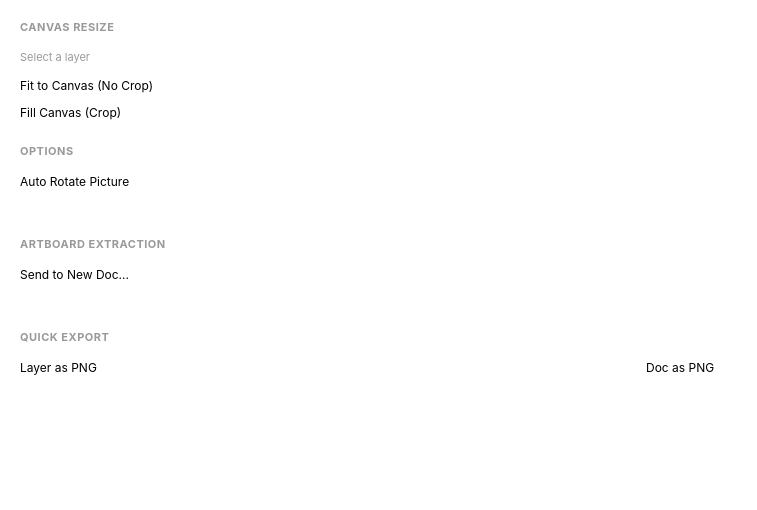
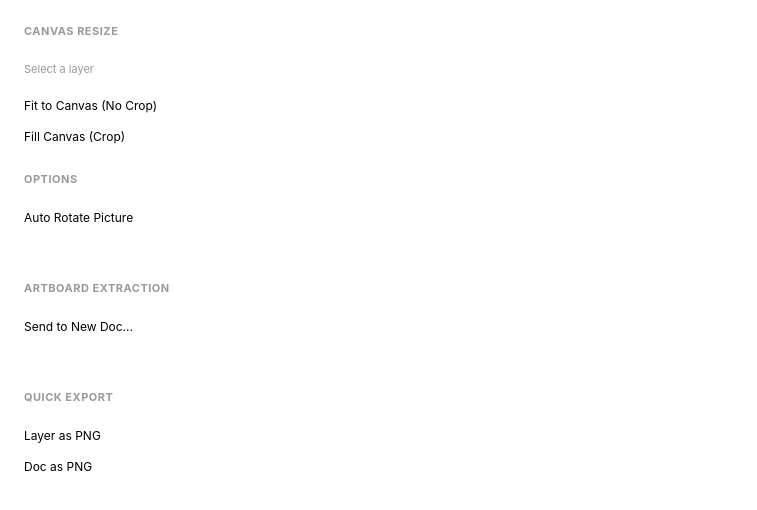
Before and after one commit to prismaticamedia/RESIZE2CANVAS, a plain HTML site: page index.html in a window 1280 px wide. Shown: the whole page, without its empty margins (0-757 px from the left). Drawn offline with Linux system fonts and the light colour scheme.

Commit message:
Fix UI spacing and stack export buttons

```diff
--- a/index.html
+++ b/index.html
@@ -4,9 +4,9 @@
 <head>
     <style>
         :root {
-            --panel-padding: 20px;
-            --section-gap: 24px;
-            --item-gap: 12px;
+            --panel-padding: 24px;
+            --section-gap: 28px;
+            --item-gap: 16px;
         }
 
         body {
@@ -34,13 +34,13 @@
             color: var(--uxp-host-text-color-secondary, #999);
             text-transform: uppercase;
             letter-spacing: 0.5px;
-            margin-bottom: 4px;
+            margin-bottom: 8px;
         }
 
         .section-subtitle {
             font-size: 11px;
             color: var(--uxp-host-text-color-secondary, #999);
-            margin-bottom: 2px;
+            margin-bottom: 6px;
         }
 
         sp-button {
@@ -50,17 +50,13 @@
         .row {
             display: flex;
             align-items: center;
-            gap: 12px;
+            gap: 16px;
         }
 
         .row-spaced {
             display: flex;
             align-items: center;
             justify-content: space-between;
-        }
-
-        .half-btn {
-            width: calc(50% - 6px);
         }
 
         sp-textfield {
@@ -125,12 +121,10 @@
 
     <div class="section">
         <div class="section-title" data-l10n="quickExport">Quick Export</div>
-        <div class="row-spaced">
-            <sp-button id="btnExportLayer" variant="secondary" class="half-btn" data-l10n="layerAsPng">Layer as
-                PNG</sp-button>
-            <sp-button id="btnExportDoc" variant="secondary" class="half-btn" data-l10n="docAsPng">Doc as
-                PNG</sp-button>
-        </div>
+        <sp-button id="btnExportLayer" variant="secondary" data-l10n="layerAsPng">Layer as
+            PNG</sp-button>
+        <sp-button id="btnExportDoc" variant="secondary" data-l10n="docAsPng">Doc as
+            PNG</sp-button>
     </div>
 
     <script src="index.js"></script>
```
